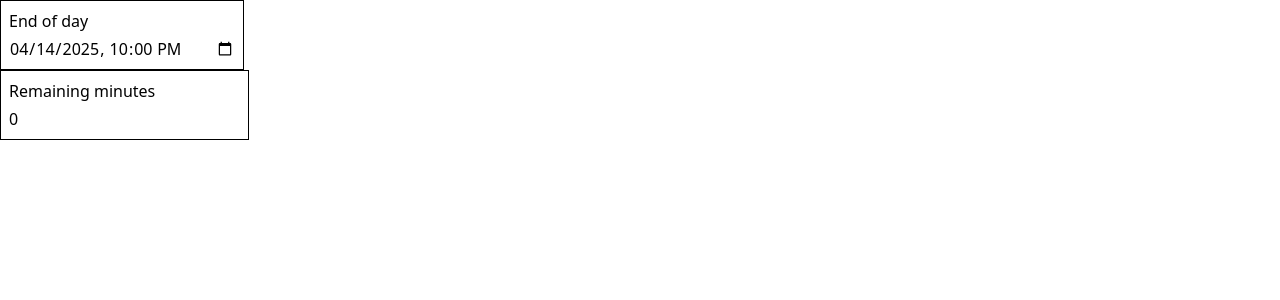
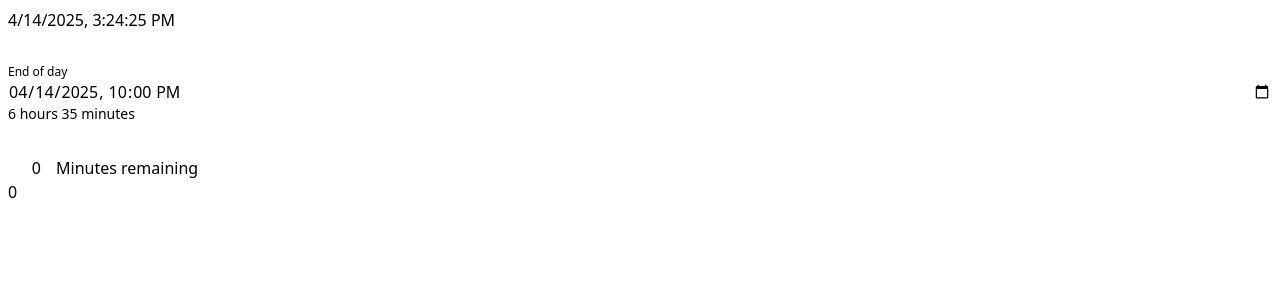
Before and after one commit to samirelanduk/dayplan, a React (Vite) app: page / in a window 1280 px wide. Shown: the top 300 px of the page. Built offline with nearby package versions, Linux system fonts and the light colour scheme.

Commit message:
Display time remaining

```diff
--- a/src/App.jsx
+++ b/src/App.jsx
@@ -1,13 +1,80 @@
-import { useState } from "react";
+import { useState, useEffect } from "react";
 
 const App = () => {
 
-  const todayAtTen = `${new Date().toISOString().slice(0, 10)}T22:00`;
 
-  const [target, setTarget] = useState(todayAtTen);
-  const [remainingMinutes, setRemainingMinutes] = useState(0);
+  const [now, setNow] = useState(new Date());
+  const [end, setEnd] = useState(new Date(now.getFullYear(), now.getMonth(), now.getDate(), 22, 0, 0, 0));
+  const [remainingWork, setRemainingWork] = useState(0);
+
+  useEffect(() => {
+    const interval = setInterval(() => {
+      setNow(new Date());
+    }, 1000);
+    return () => clearInterval(interval);
+  }, []);
+
+  const dtToString = dt => {
+    const year = dt.getFullYear();
+    const month = (dt.getMonth() + 1).toString().padStart(2, "0");
+    const day = dt.getDate().toString().padStart(2, "0");
+    const hour = dt.getHours().toString().padStart(2, "0");
+    const minute = dt.getMinutes().toString().padStart(2, "0");
+    const second = dt.getSeconds().toString().padStart(2, "0");
+    return `${year}-${month}-${day}T${hour}:${minute}:${second}`;
+  }
+
+  const endString = dtToString(end);
+  const secondsRemaining = Math.round((end.getTime() - now.getTime()) / 1000);
+  const hoursRemaining = Math.floor(secondsRemaining / 3600);
+  const minutesRemaining = Math.floor((secondsRemaining % 3600) / 60);
+  const workPerHour = remainingWork / (secondsRemaining / 3600);
 
   return (
+    <div className="p-2">
+      <div>{now.toLocaleString()}</div>
+
+
+      <div className="flex flex-col mt-8">
+        <label className="text-xs">End of day</label>
+        <input
+          type="datetime-local"
+          value={endString}
+          onChange={(e) => setEnd(new Date(e.target.value))}
+        />
+        <div className="text-sm">
+          {hoursRemaining} hour{hoursRemaining === 1 ? "" : "s"} {minutesRemaining} minute{minutesRemaining === 1 ? "" : "s"}
+        </div>
+      </div>
+
+      <div className="mt-8">
+        <input
+          type="number"
+          className="w-12 text-right"
+          value={remainingWork}
+          onChange={(e) => setRemainingWork(e.target.value)}
+        />
+        <label>Minutes remaining</label>
+        <div>
+          {workPerHour}
+        </div>
+      </div>
+
+
+    </div>
+  )
+}
+
+
+  /* const [remainingMinutes, setRemainingMinutes] = useState(0);
+
+  const todayAtTen = new Date(now.getFullYear(), now.getMonth(), now.getDate(), 22, 0, 0, 0);
+
+  const secondsRemaining = Math.round((todayAtTen.getTime() - now.getTime()) / 1000);
+
+   */
+
+  /* return (
     <div>
       <div className="flex flex-col gap-1 border p-2 w-fit">
         <label>End of day</label>
@@ -16,6 +83,8 @@ const App = () => {
           value={target}
           onChange={(e) => setTarget(e.target.value)}
         />
+        <label>Remaining minutes</label>
+        <div>{secondsRemaining}</div>
       </div>
       <div className="flex flex-col gap-1 border p-2 w-fit">
         <label>Remaining minutes</label>
@@ -26,8 +95,7 @@ const App = () => {
         />
       </div>
     </div>
-  );
-};
+  ); */
 
 App.propTypes = {
 
```
